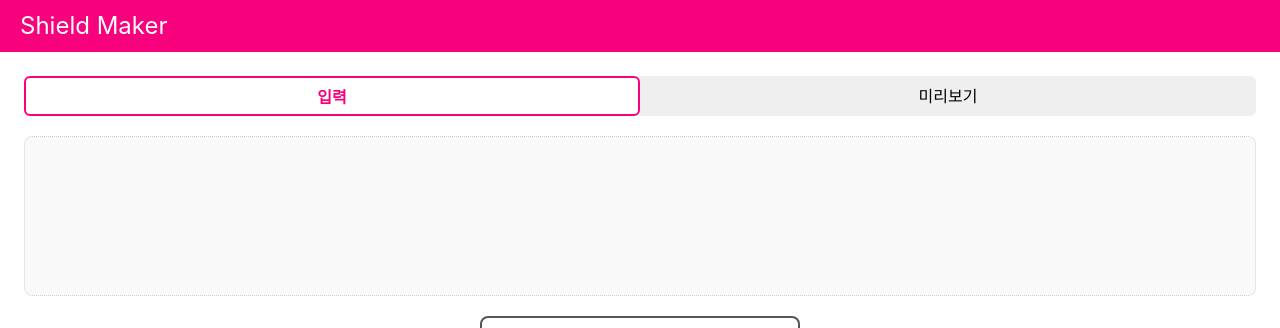
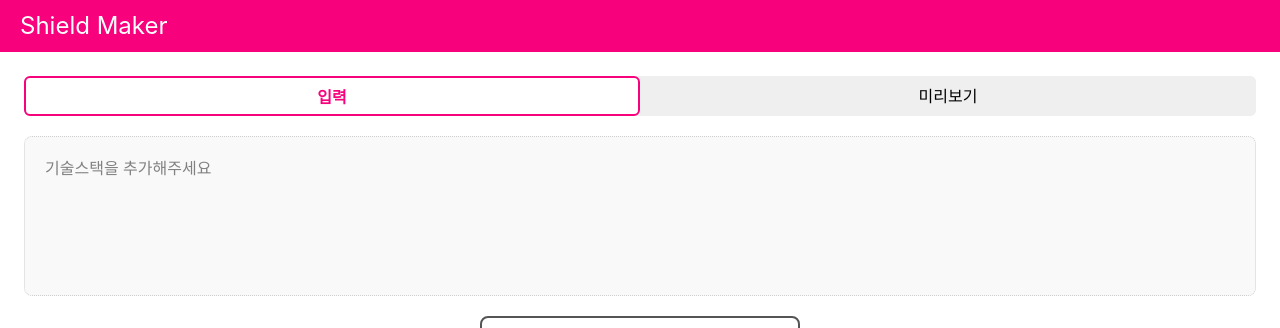
Before and after one commit to SeanKim-416/shield-maker, a React (Create React App) app: page /edit in a window 1280 px wide. Shown: the top 328 px of the page. Built offline with nearby package versions, Linux system fonts and the light colour scheme; grey boxes are pictures that could not be loaded; a web font is replaced by a local one.

Commit message:
style: BadgeContainer 비어있을 때 안내메세지 표시 구현

```diff
--- a/src/components/commons/BadgeContainer/BadgeContainer.jsx
+++ b/src/components/commons/BadgeContainer/BadgeContainer.jsx
@@ -1,7 +1,11 @@
 import styles from './BadgeContainer.module.scss';
 
 function BadgeContainer({ children }) {
-  return <div className={styles.badgeContainer}>{children}</div>;
+  return (
+    <div className={styles.badgeContainer}>
+      {children.length ? children : '기술스택을 추가해주세요'}
+    </div>
+  );
 }
 
 export default BadgeContainer;
--- a/src/components/commons/BadgeContainer/BadgeContainer.module.scss
+++ b/src/components/commons/BadgeContainer/BadgeContainer.module.scss
@@ -12,4 +12,7 @@
   border-radius: 0.8rem;
   border: 1px dotted $grayscale-30;
   overflow-y: scroll;
+
+  @include body3;
+  color: $grayscale-40;
 }
--- a/src/components/commons/Input/Input.module.scss
+++ b/src/components/commons/Input/Input.module.scss
@@ -58,8 +58,8 @@
     max-height: 16.8rem;
   }
   @media screen and (min-width: 768px) {
+    max-height: 27.2rem;
   }
-  max-height: 27.2rem;
 }
 
 .li {
--- a/src/pages/Landing/Landing.jsx
+++ b/src/pages/Landing/Landing.jsx
@@ -27,14 +27,15 @@ function Landing() {
             직접 만들기
           </Button>
         </Link>
-        <Link className={styles.btnItem} to="/edit-json">
+        {/* <Link className={styles.btnItem} to="/edit-json">
           <Button
+            disabled
             className={styles.btnItem}
             btnTheme="primary"
             btnSize="large2small">
             JSON으로 만들기
           </Button>
-        </Link>
+        </Link> */}
       </div>
     </main>
   );
```
